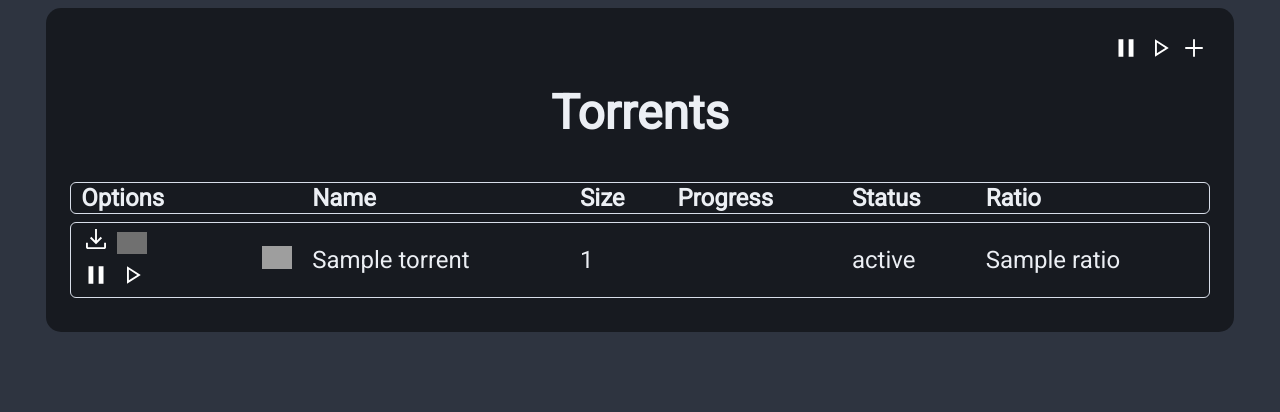
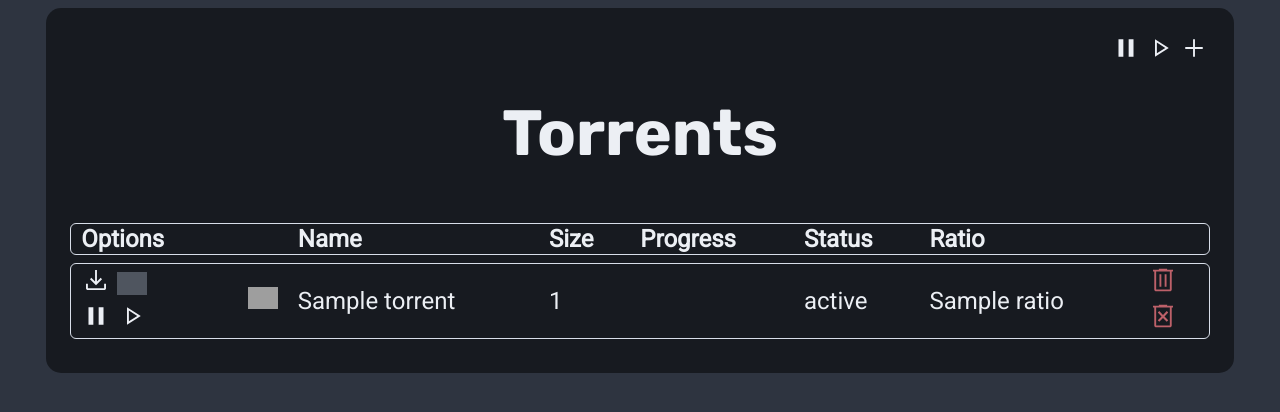
Before and after one commit to Dou2ble/seedbox, a Flask app: template templates/index.html in a window 1280 px wide. Shown: the top 412 px of the page. Run offline with Flask 2, Linux system fonts and the light colour scheme; the template is opened without the code that fills it: values that come from a table or form of the project are taken from there, most other values are stand-ins (such as "Sample title", 1, 10 or a date in 2020); grey boxes are pictures that could not be loaded.

Commit message:
delete buttons

```diff
--- a/main.py
+++ b/main.py
@@ -47,6 +47,7 @@ def home():
         else:
             torrent["filetype"] = "folder"
         torrent["content_path"] = torrent["content_path"].replace(os.getcwd() + "/torrents/", "")
+        torrent["state"] = torrent["state"].replace("DOWN", "").replace("UP", "")
 
     form = AddMagnet()
     if form.validate_on_submit():
@@ -69,14 +70,13 @@ def download(path):
             download_filename=".tar"
         )
 
-
 @app.route("/resume/<path:path>")
 def resume(path):
     if path == "all":
         qb.resume_all()
     else:
         qb.resume(path)
-    return ('', 204)
+    return ("", 204)
 
 @app.route("/pause/<path:path>")
 def pause(path):
@@ -85,6 +85,16 @@ def pause(path):
     else:
         print(path)
         qb.pause(path)
-    return ('', 204)
+    return ("", 204)
+
+@app.route("/delete/<path:path>")
+def delete(path):
+    qb.delete(path)
+    return ("", 204)
+
+@app.route("/delete_permanentlyo/<path:path>")
+def delete_permanently(path):
+    qb.delete_permanently(path)
+    return ("", 204)
 
 app.run(host="0.0.0.0", debug=True)
--- a/static/style.css
+++ b/static/style.css
@@ -1,4 +1,4 @@
-@import url('https://fonts.googleapis.com/css2?family=Roboto&display=swap');
+@import url('https://fonts.googleapis.com/css2?family=Roboto&family=Rubik:wght@700&display=swap');
 
 body {
     color: #eceff4;
@@ -35,8 +35,9 @@ progress[value] {
 }
 
 h1 {
+    font-family: Rubik;
     text-align: center;
-    font-size: 48px;
+    font-size: 64px;
 }
 
 #options {
@@ -90,5 +91,9 @@ form {
 }
 
 .filter-white {
-    filter: invert(99%) sepia(23%) saturate(2%) hue-rotate(268deg) brightness(109%) contrast(100%)
+    filter: invert(99%) sepia(1%) saturate(3902%) hue-rotate(181deg) brightness(91%) contrast(112%);
 }
+
+.filter-red {
+    filter: invert(45%) sepia(13%) saturate(2162%) hue-rotate(305deg) brightness(96%) contrast(76%);
+}
--- a/templates/index.html
+++ b/templates/index.html
@@ -25,6 +25,7 @@
                 <th>Progress</th>
                 <th>Status</th>
                 <th>Ratio</th>
+                <th></th>
             </tr>
             {% for torrent in torrents %}
             <tr>
@@ -47,6 +48,11 @@
                 </td>
                 <td>{{ torrent["state"] }}</td>
                 <td>{{ torrent["ratio"] }}</td>
+                <td>
+                    <a href='{{ "/delete/" + torrent["infohash_v1"] }}'><img class="filter-red" src="/static/icon/delete.svg" alt="delete"></a>
+                    <br>
+                    <a href='{{ "/delete_permanently/" + torrent["infohash_v1"] }}'><img class="filter-red" src="/static/icon/delete_permanently.svg" alt="delete permanently">
+                </td>
             </tr>
             {% endfor %}
         </table>
```
Also changed, not shown: static/icon/delete.svg (renamed from static/icon/remove.svg), static/icon/delete_permanently.svg (added).
